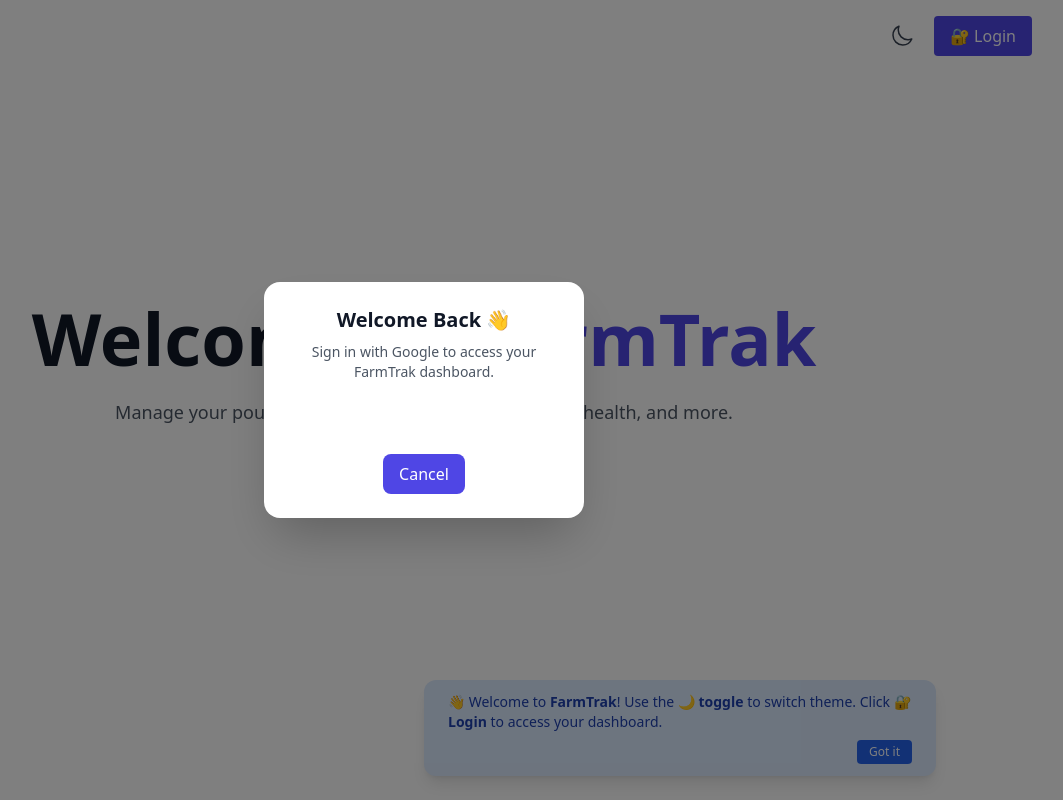
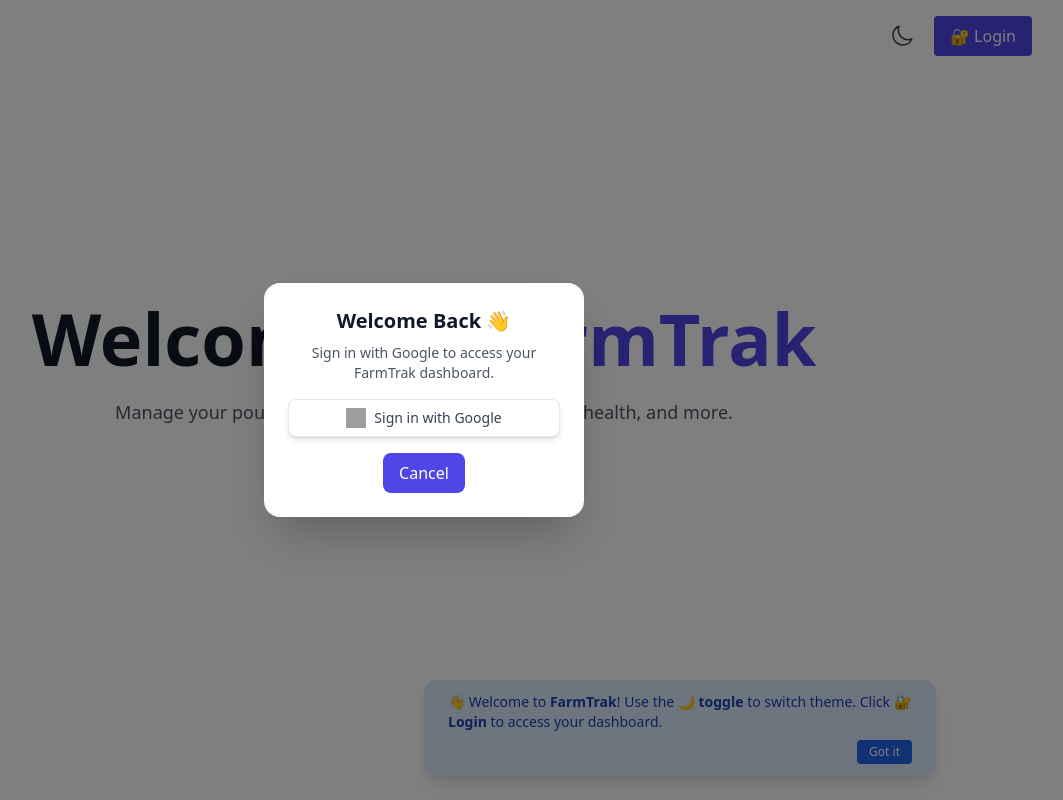
Before and after one commit to Pavankasala/FarmTrak, a React (Vite) app in the folder Frontend/: page /#/ in a window 1280 px wide. Both pictures are taken after a click on the button "🔐 Login". Shown: the whole page, without its empty margins (216-1279 px from the left). Built offline with nearby package versions, Linux system fonts and the light colour scheme; no server answers; grey boxes are pictures that could not be loaded.

Commit message:
Your descriptive commit message here

```diff
--- a/Frontend/src/components/LoginModal.jsx
+++ b/Frontend/src/components/LoginModal.jsx
@@ -1,42 +1,26 @@
 // src/components/LoginModal.jsx
-import React, { useEffect } from "react";
-import { GoogleLogin } from "@react-oauth/google";
+import { AnimatePresence, motion } from "framer-motion";
+import { useGoogleLogin } from "@react-oauth/google";
 import { api } from "../utils/api";
-import { motion, AnimatePresence } from "framer-motion";
 
 export default function LoginModal({ isOpen, onClose, onSuccess }) {
-  useEffect(() => {
-    const handleEsc = (e) => e.key === "Escape" && onClose();
-    window.addEventListener("keydown", handleEsc);
-    return () => window.removeEventListener("keydown", handleEsc);
-  }, [onClose]);
-
+  // ✅ handle the Google login response
   const handleGoogleSuccess = async (credentialResponse) => {
-    if (!credentialResponse?.credential) return;
-
     try {
       const res = await api.post("/google-login", {
-        token: credentialResponse.credential,
+        token: credentialResponse.access_token,
       });
-
-      if (res.data.status === "success") {
-        localStorage.setItem("userEmail", res.data.email);
-        localStorage.setItem("token", res.data.token);
-
-        onSuccess({
-          token: res.data.token,
-          email: res.data.email,
-        });
-
-        onClose();
-      } else {
-        alert("Google login failed: " + res.data.message);
-      }
+      onSuccess(res.data); // pass token + email back to parent (Welcome.jsx)
     } catch (err) {
-      console.error("Login error:", err);
-      alert("Login error: " + err.message);
+      console.error("Google login failed:", err);
+      alert("Google login failed. Please try again.");
     }
   };
+
+  const googleLogin = useGoogleLogin({
+    onSuccess: handleGoogleSuccess,
+    onError: () => alert("Google login failed"),
+  });
 
   return (
     <AnimatePresence>
@@ -63,11 +47,18 @@
               Sign in with Google to access your FarmTrak dashboard.
             </p>
 
-            <GoogleLogin
-              onSuccess={handleGoogleSuccess}
-              onError={() => alert("Google login failed")}
-              ux_mode="popup"
-            />
+            {/* ✅ Custom Google Styled Button */}
+            <button
+              onClick={() => googleLogin()}
+              className="flex items-center gap-2 w-full justify-center px-4 py-2 bg-white border rounded-lg shadow-md hover:bg-gray-100 transition"
+            >
+              <img
+                src="https://www.gstatic.com/firebasejs/ui/2.0.0/images/auth/google.svg"
+                alt="Google"
+                className="h-5 w-5"
+              />
+              <span className="text-sm font-medium text-gray-700">Sign in with Google</span>
+            </button>
 
             <button
               onClick={onClose}
```
Also changed, not shown: 2 other files (tests, documents, lock files or other folders).
